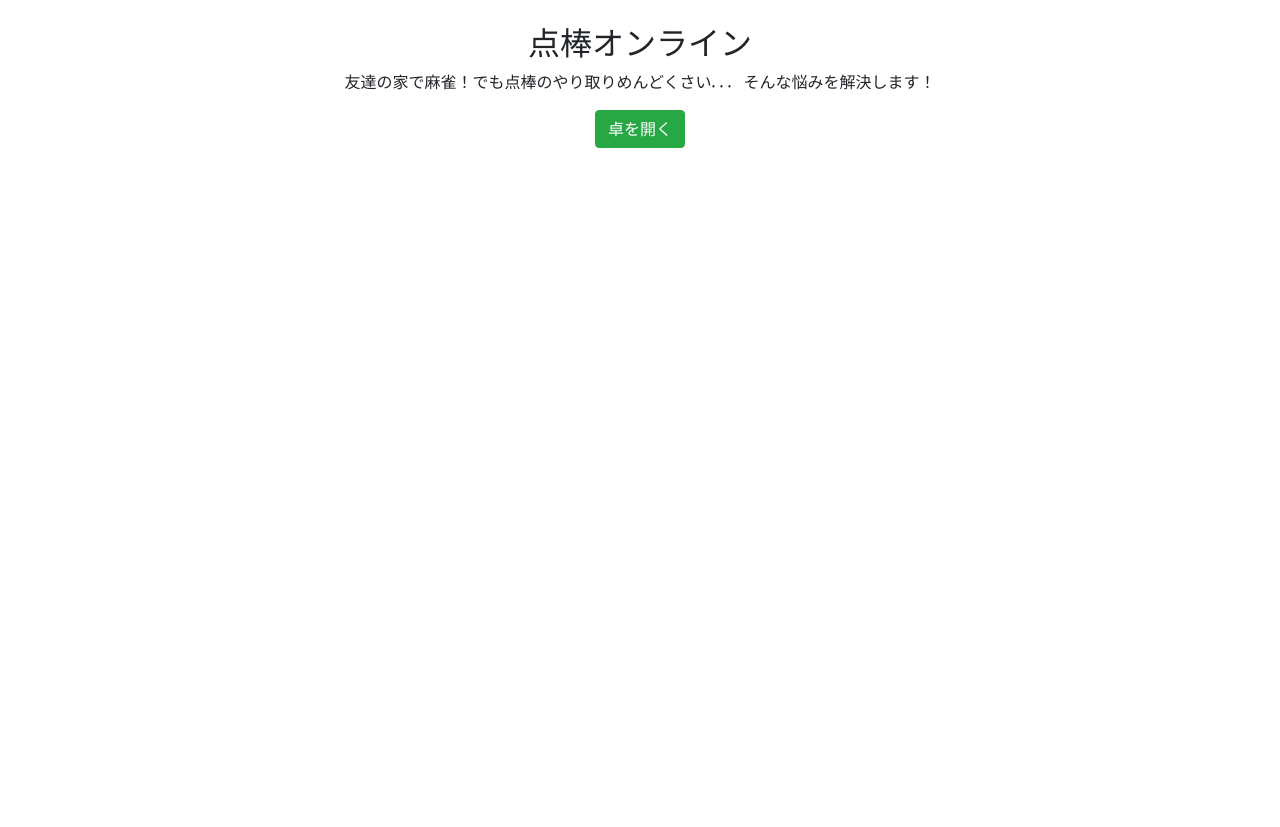
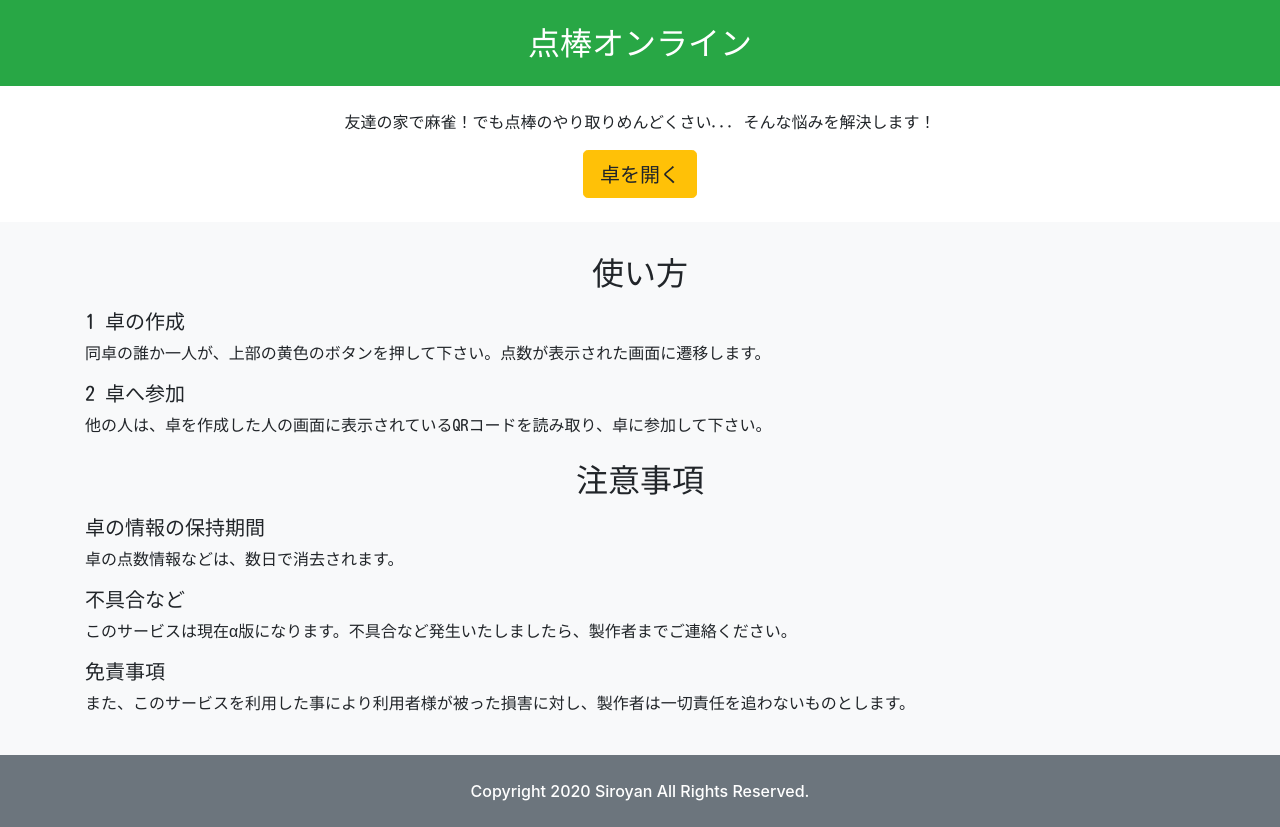
Before and after one commit to Siroyan/tenbo-online, a plain HTML site: page contents/index.html in a window 1280 px wide. Before the commit the page ends 800 px from the top, so only its background shows below. Drawn offline with nearby package versions, Linux system fonts and the light colour scheme.

Commit message:
[add] intro page contents

```diff
--- a/contents/index.html
+++ b/contents/index.html
@@ -15,18 +15,60 @@
         <title>tenbo-online</title>
     </head>
     <body>
-        <div class="container p-4">
-            <div class="text-center mb-2">
-                <span class="h2">点棒オンライン</span>
-                <p class="mt-2">
-                    友達の家で麻雀！でも点棒のやり取りめんどくさい...
-                    そんな悩みを解決します！
-                </p>
-            </div>
-            <div class="text-center">
-                <button class="btn btn-success" onclick="generateTaku();">卓を開く</button>
-            </div>
-        </div>
+        <main>
+            <!-- Header -->
+            <header class="p-4 bg-success">
+                <div class="container text-center">
+                    <span class="h2 text-white">点棒オンライン</span>
+                </div>
+            </header>
+
+            <!-- Catch Parag -->
+            <section class="p-4 bg-white">
+                <div class="container text-center">
+                    <p>
+                        友達の家で麻雀！でも点棒のやり取りめんどくさい...
+                        そんな悩みを解決します！
+                    </p>
+                    <button class="btn btn-lg btn-warning" onclick="generateTaku();">卓を開く</button>
+                </div>
+            </section>
+
+            <!-- How to use text -->
+            <section class="p-4 bg-light">
+                <div class="container text-center">
+                    <div class="h2 p-2">使い方</div>
+
+                    <div class="h5 text-left">1 卓の作成</div>
+                    <p class="text-left">同卓の誰か一人が、上部の黄色のボタンを押して下さい。点数が表示された画面に遷移します。</p>
+
+                    <div class="h5 text-left">2 卓へ参加</div>
+                    <p class="text-left">他の人は、卓を作成した人の画面に表示されているQRコードを読み取り、卓に参加して下さい。</p>
+
+                    <div class="h2 p-2">注意事項</div>
+
+                    <div class="h5 text-left">卓の情報の保持期間</div>
+                    <p class="text-left">卓の点数情報などは、数日で消去されます。</p>
+
+                    <div class="h5 text-left">不具合など</div>
+                    <p class="text-left">
+                        このサービスは現在α版になります。不具合など発生いたしましたら、製作者までご連絡ください。
+                    </p>
+
+                    <div class="h5 text-left">免責事項</div>
+                    <p class="text-left">
+                        また、このサービスを利用した事により利用者様が被った損害に対し、製作者は一切責任を追わないものとします。
+                    </p>
+                </div>
+            </section>
+
+            <!-- Footer -->
+            <footer class="text-center p-4 bg-secondary">
+                <span class="h6 text-white">
+                    Copyright 2020 Siroyan All Rights Reserved.
+                </span>
+            </footer>
+        </main>
 
         <!-- Optional JavaScript -->
         <!-- jQuery first, then Popper.js, then Bootstrap JS -->
```
